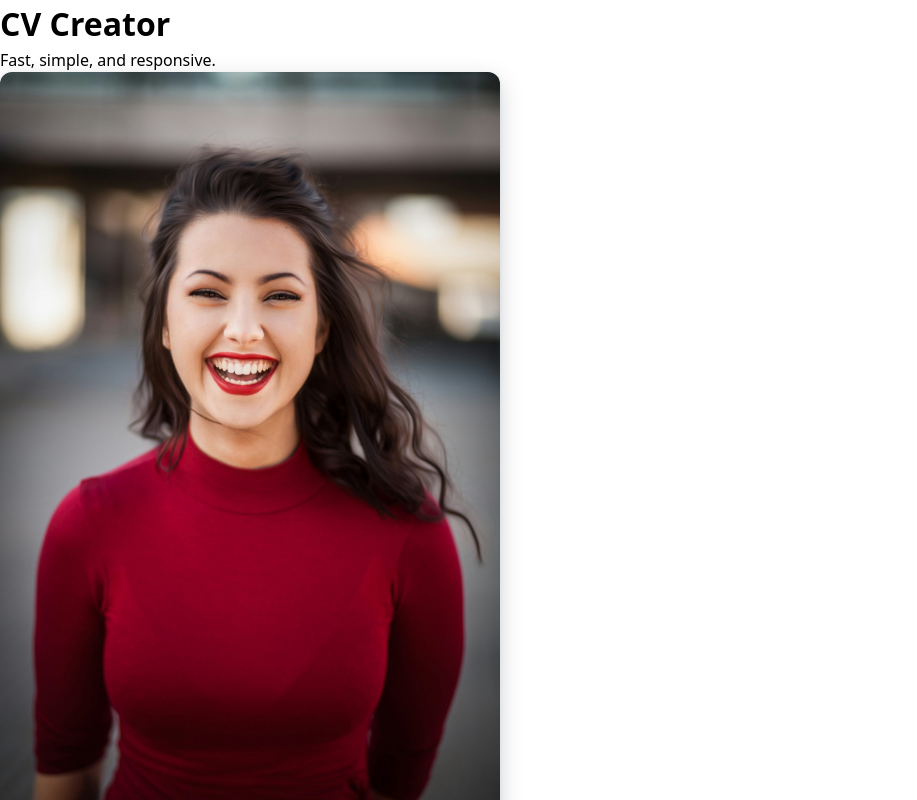
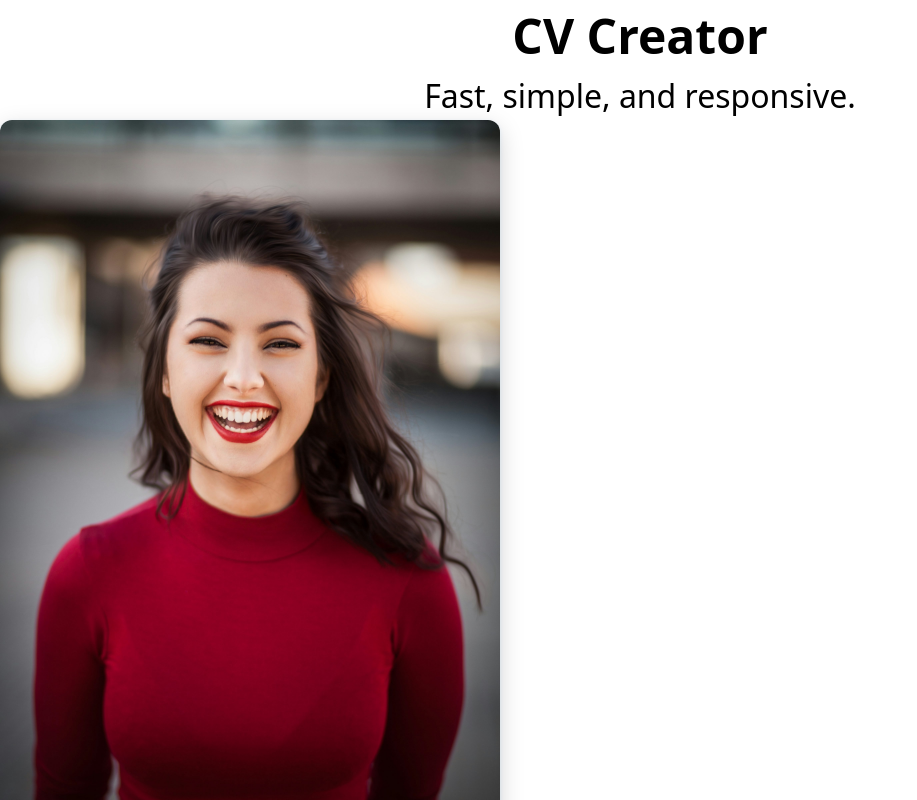
Before and after one commit to davidifme/cv-app, a React (Vite) app: page / in a window 1280 px wide. Shown: the top 800 px of the page, without its empty margins (0-917 px from the left). Built offline with nearby package versions, Linux system fonts and the light colour scheme.

Commit message:
feat: header styling

```diff
--- a/src/styles/App.scss
+++ b/src/styles/App.scss
@@ -0,0 +1,13 @@
+header {
+    display: flex;
+    flex-direction: column;
+    place-items: center;
+
+    h1 {
+        font-size: 3rem;
+    }
+
+    p {
+        font-size: 2rem;
+    }
+}
```
